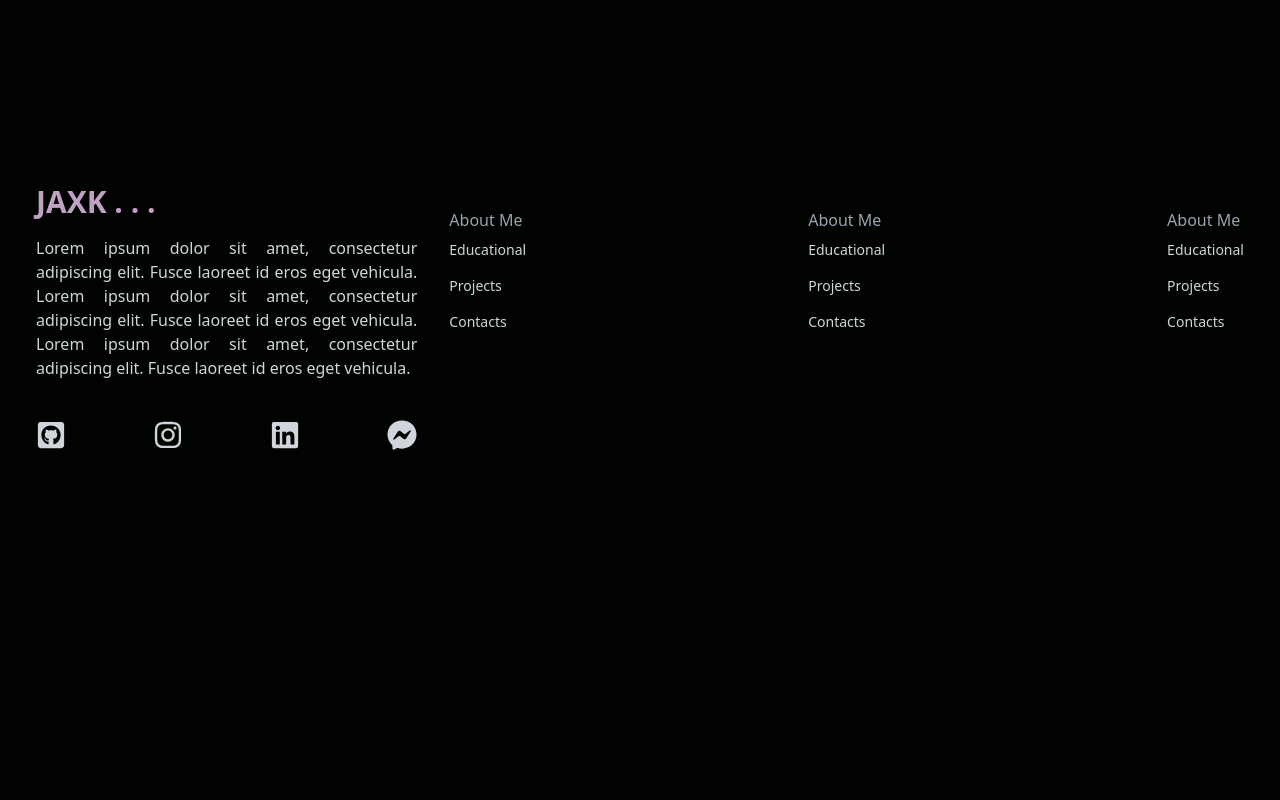
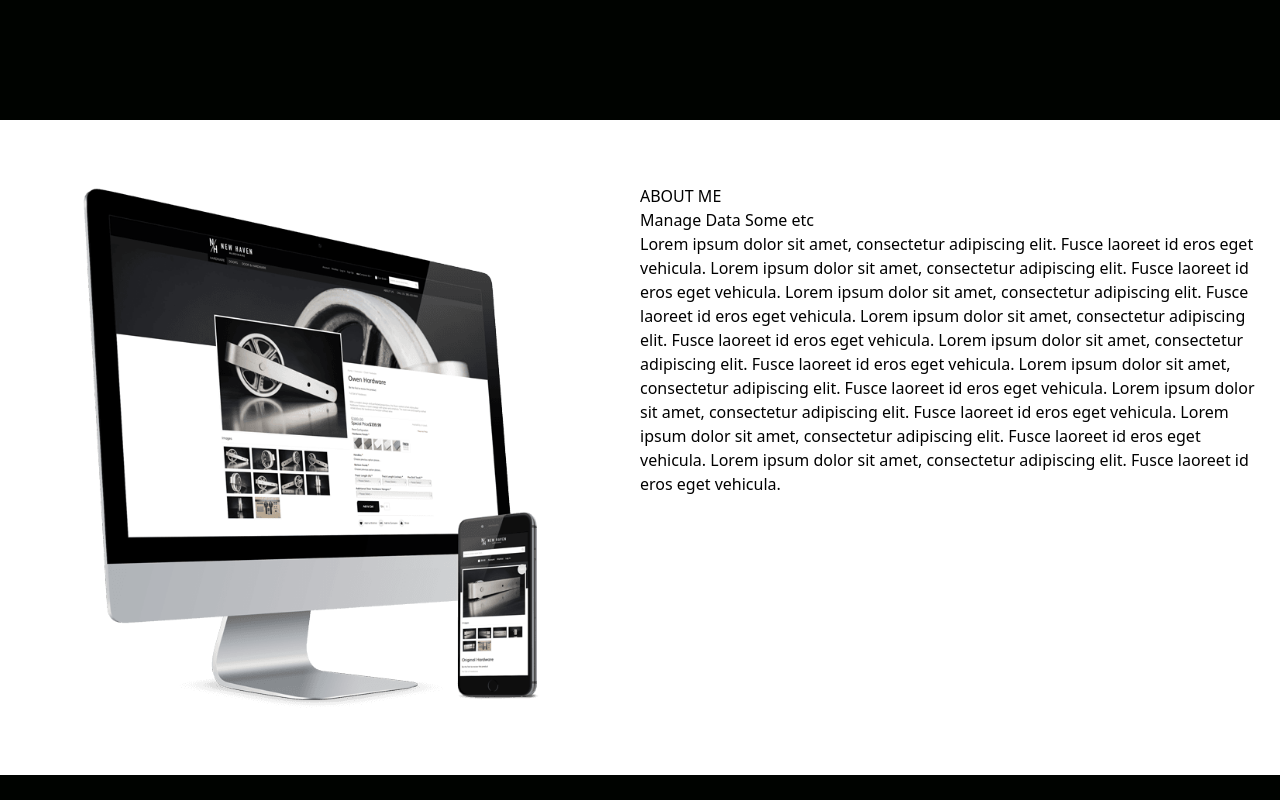
Before and after one commit to jack040301/portjaq, a React (Create React App) app: page / in a window 1280 px wide. Shown: the part 680-1480 px from the top of the page. Before the commit the page ends 1218 px from the top, so only its background shows below. Built offline with nearby package versions, Linux system fonts and the light colour scheme.

Commit message:
Update second hero

```diff
--- a/src/App.js
+++ b/src/App.js
@@ -2,13 +2,16 @@ import React from "react";
 import Footer from "./components/Footer";
 import Hero from "./components/Hero";
 import Navbar from "./components/Navbar";
+import Shortinfo from "./components/Shortinfo";
 
 function App() {
   return (
     <div >
     <Navbar/>
     <Hero/>
+    <Shortinfo/>
     <Footer/>
+
     </div>
   );
 }
--- /dev/null
+++ b/src/components/Shortinfo.jsx
@@ -0,0 +1,23 @@
+import React from 'react'
+import Mockup from '../assets/mockup.png'
+
+const Shortinfo = () => {
+  return (
+    <div className='w-full bg-white py-16 px-4'>
+        <div className='max-w-[1240px] mx-auto grid md:grid-cols-2'>
+            <img src={Mockup} alt="/"/>
+            <div>
+                <p>ABOUT ME</p>
+                <h1>Manage Data Some etc</h1>
+                <p>
+                Lorem ipsum dolor sit amet, consectetur adipiscing elit. Fusce laoreet id eros eget vehicula. Lorem ipsum dolor sit amet, consectetur adipiscing elit. Fusce laoreet id eros eget vehicula. Lorem ipsum dolor sit amet, consectetur adipiscing elit. Fusce laoreet id eros eget vehicula.
+                Lorem ipsum dolor sit amet, consectetur adipiscing elit. Fusce laoreet id eros eget vehicula. Lorem ipsum dolor sit amet, consectetur adipiscing elit. Fusce laoreet id eros eget vehicula. Lorem ipsum dolor sit amet, consectetur adipiscing elit. Fusce laoreet id eros eget vehicula.
+                Lorem ipsum dolor sit amet, consectetur adipiscing elit. Fusce laoreet id eros eget vehicula. Lorem ipsum dolor sit amet, consectetur adipiscing elit. Fusce laoreet id eros eget vehicula. Lorem ipsum dolor sit amet, consectetur adipiscing elit. Fusce laoreet id eros eget vehicula.
+                </p>
+            </div>
+        </div>
+    </div>
+  )
+}
+
+export default Shortinfo
```
Also changed, not shown: src/assets/mockup.png (added).
